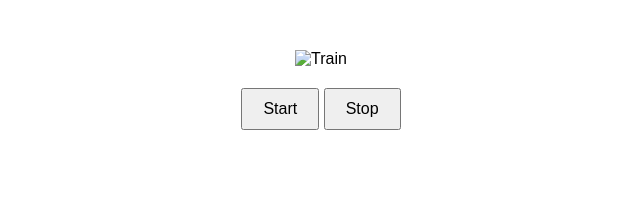
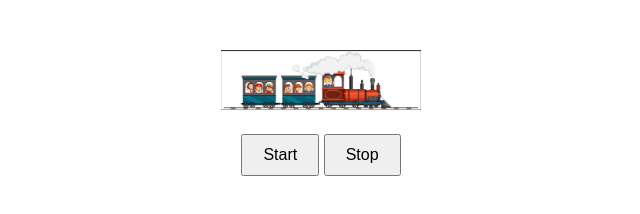
Before and after one commit to tejavallala/MERN-SET2, a plain HTML site: page Task7js.html in a window 1280 px wide. Shown: the whole page, without its empty margins (319-959 px from the left). Drawn offline with Linux system fonts and the light colour scheme.

Commit message:
Update Task7js.html

```diff
--- a/Task7js.html
+++ b/Task7js.html
@@ -33,7 +33,7 @@ button {
 </head>
 <body>
     <div class="train-container">
-        <img src="Mytrain.jpg" alt="Train" id="train">
+        <img src="train.jpeg" alt="Train" id="train">
     </div>
     <div class="buttoncontainer">
         <button id="start">Start</button>
```
